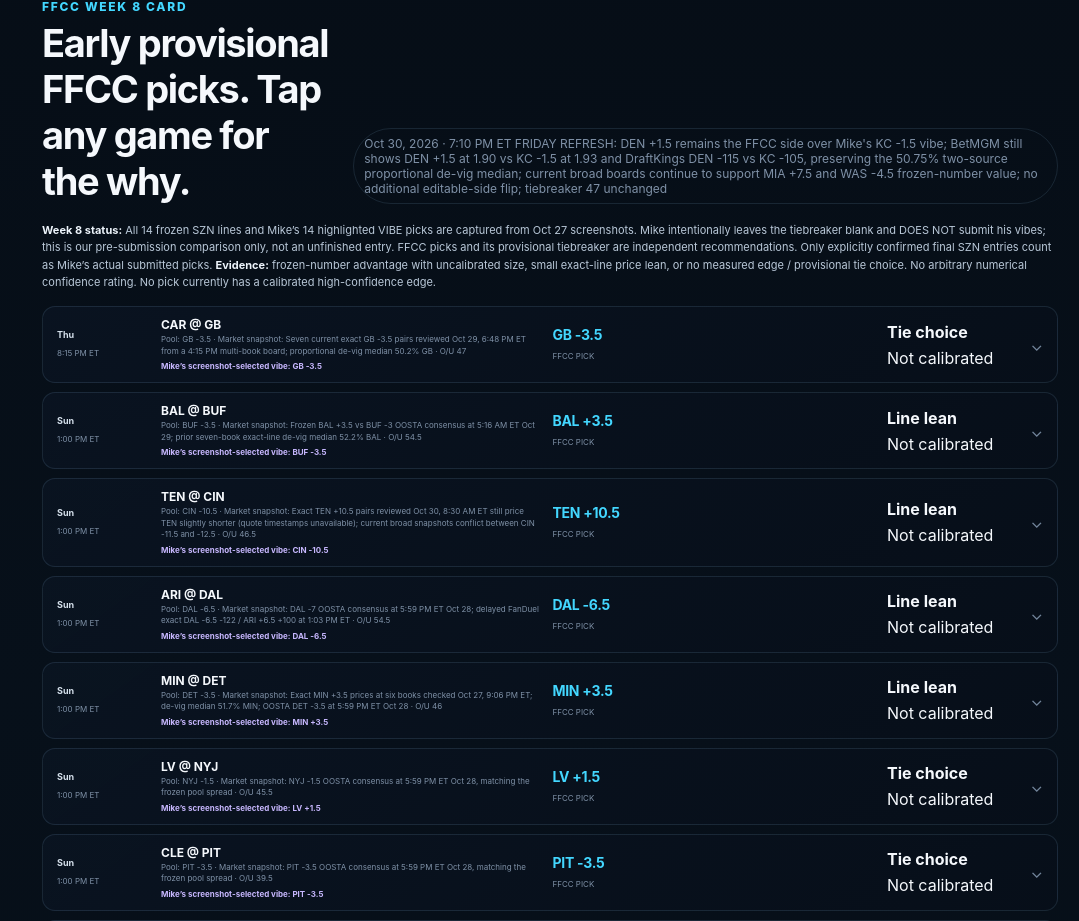
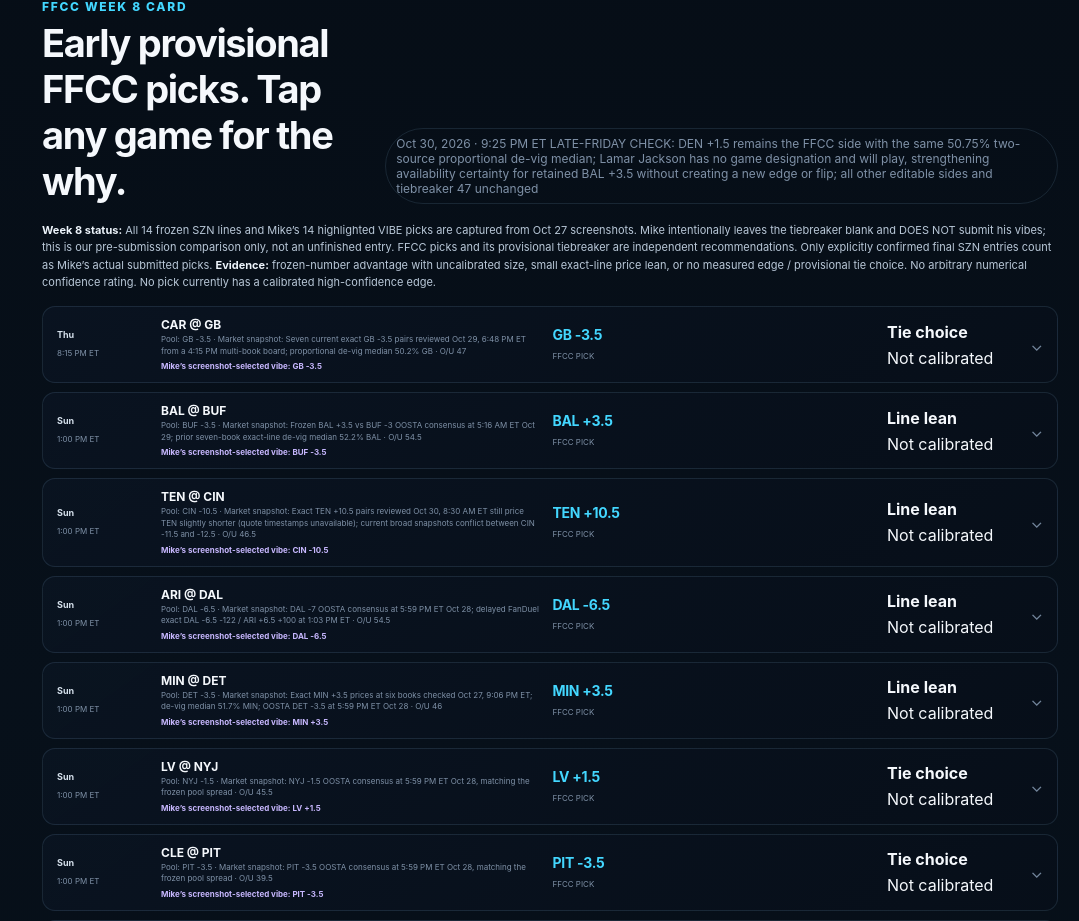
Before and after one commit to TipsyAntler/fantasy-command-center, a Next.js app: page /pickem in a window 1280 px wide. Shown: the part 829-1750 px from the top of the page, without its empty margins (201-1280 px from the left). Built offline with nearby package versions, Linux system fonts and the light colour scheme.

Commit message:
Confirm Lamar availability on Week 8 card

```diff
--- a/data/pickem-week8.ts
+++ b/data/pickem-week8.ts
@@ -6,7 +6,7 @@ import type { Week5PoolGame } from "./pickem-week5";
 export const week8Number = 8;
 export const week8PoolName = "The SZN · NFL Super Pick'em · NFL-575";
 export const week8PoolStatus = "WEEK 8 · THURSDAY FINAL: GB 27, CAR 19 · FFCC GB -3.5 COVERED · INITIAL FULL-CARD DEADLINE PASSED · WEEKEND/MONDAY SIDES EDITABLE UNTIL SUNDAY 1:00 PM ET · TIEBREAKER 47";
-export const week8MarketAsOf = "Oct 30, 2026 · 7:10 PM ET FRIDAY REFRESH: DEN +1.5 remains the FFCC side over Mike's KC -1.5 vibe; BetMGM still shows DEN +1.5 at 1.90 vs KC -1.5 at 1.93 and DraftKings DEN -115 vs KC -105, preserving the 50.75% two-source proportional de-vig median; current broad boards continue to support MIA +7.5 and WAS -4.5 frozen-number value; no additional editable-side flip; tiebreaker 47 unchanged";
+export const week8MarketAsOf = "Oct 30, 2026 · 9:25 PM ET LATE-FRIDAY CHECK: DEN +1.5 remains the FFCC side with the same 50.75% two-source proportional de-vig median; Lamar Jackson has no game designation and will play, strengthening availability certainty for retained BAL +3.5 without creating a new edge or flip; all other editable sides and tiebreaker 47 unchanged";
 export const week8Standing = {correct:47,rank:79,leaderCorrect:67,note:"Oct 27 user screenshots: Week 7 7/14, 47 season correct, rank 79 tied with others at 47; leading account 67. Rank based on total only, not tiebreaks."};
 export const week8MikeVibeCard = {
  observedAt:"Oct 27, 2026 · approximately 9:53 AM ET · screenshots show 14 orange-highlighted VIBE PICKS, intentionally not submitted",
@@ -50,8 +50,8 @@ export const week8PoolGames: Week5PoolGame[] = [
     "marketTotal": 54.5,
     "confidence": 2,
     "signal": "FROZEN-NUMBER ADVANTAGE · UNCALIBRATED SIZE",
-    "rationale": "Retain BAL +3.5. At 4:38 PM ET Oct 27, DraftKings, FanDuel, BetMGM, Caesars, bet365, BetRivers and Novig all displayed two-sided prices at the exact frozen BAL +3.5/BUF -3.5 spread; proportional de-vig produced a seven-book median of 52.2% for Baltimore. By 2:16 PM ET Oct 28, OOSTA consensus had moved to BUF -3, so the frozen pool gives Baltimore the hook above the key 3. This is a frozen-number advantage with uncalibrated size, not a high-confidence rating. Lamar Jackson practiced fully Wednesday and Thursday, a strong availability sign, but his final designation remains pending; do not double-count the update beyond the market.",
-    "watch": "Review Lamar Jackson's Friday final designation and refresh exact BAL +3.5 prices before Sunday lock."
+    "rationale": "Retain BAL +3.5. At 4:38 PM ET Oct 27, DraftKings, FanDuel, BetMGM, Caesars, bet365, BetRivers and Novig all displayed two-sided prices at the exact frozen BAL +3.5/BUF -3.5 spread; proportional de-vig produced a seven-book median of 52.2% for Baltimore. By 2:16 PM ET Oct 28, OOSTA consensus had moved to BUF -3, so the frozen pool gives Baltimore the hook above the key 3. This is a frozen-number advantage with uncalibrated size, not a high-confidence rating. Lamar Jackson practiced fully all week, has no game designation and will play Sunday; this resolves availability uncertainty but is not double-counted beyond the market.",
+    "watch": "Refresh exact BAL +3.5 prices before Sunday lock; Lamar Jackson is cleared with no game designation."
   },
   {
     "day": "Sun",
```
